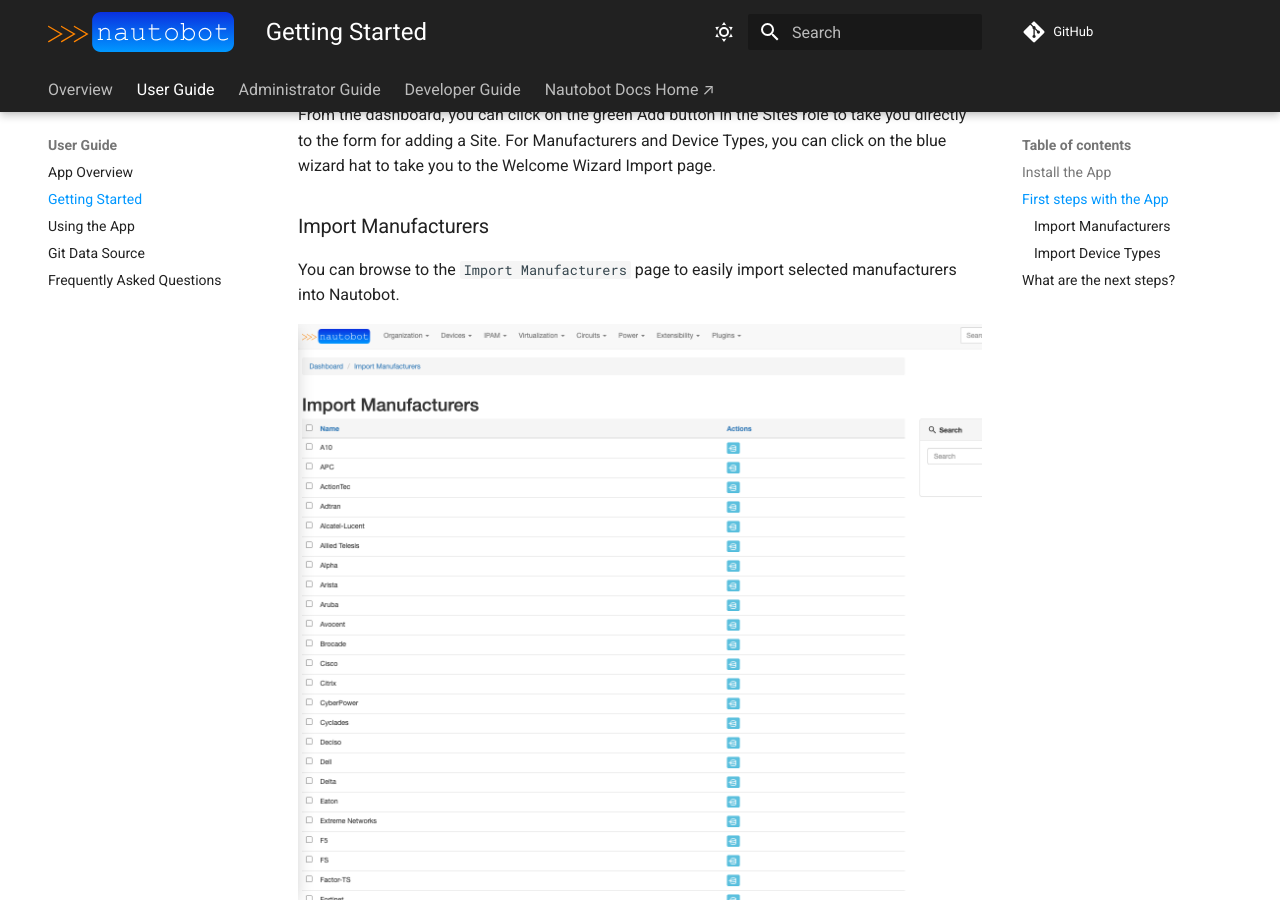
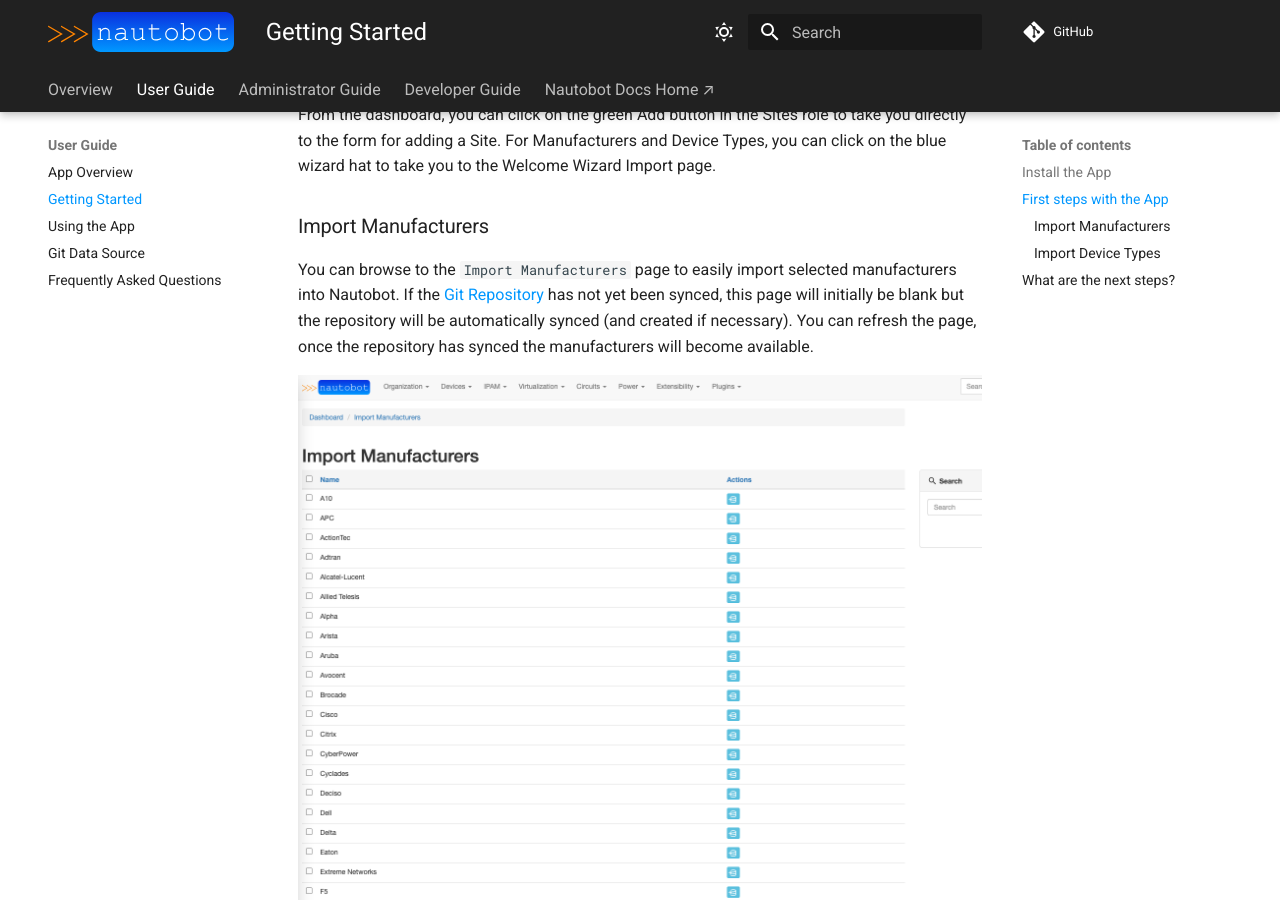
Before and after one commit to nautobot/nautobot-app-welcome-wizard, an MkDocs documentation site: the page built from docs/user/app_getting_started.md, in a window 1280 px wide and 900 px high, scrolled down 1044 px. Built offline with MkDocs 1.6.1 and Material for MkDocs 9.7.7, drawn with Linux system fonts in a browser that asks for light colours; comment, search, counter and statistics services are not loaded; some of the changed text lies outside the part shown.

```diff
--- a/docs/user/app_getting_started.md
+++ b/docs/user/app_getting_started.md
@@ -20,7 +20,8 @@
 
 ### Import Manufacturers
 
-You can browse to the `Import Manufacturers` page to easily import selected manufacturers into Nautobot.
+You can browse to the `Import Manufacturers` page to easily import selected manufacturers into Nautobot. If the [Git Repository](git_datasource.md)
+has not yet been synced, this page will initially be blank but the repository will be automatically synced (and created if necessary). You can refresh the page, once the repository has synced the manufacturers will become available.
 
 ![Import Manufacturers](../images/merlin_import_manufacturers.png)
 
@@ -44,7 +45,8 @@
 
 ### Import Device Types
 
-You can browse to the `Import Device Types` page to easily import selected device types into Nautobot.
+You can browse to the `Import Device Types` page to easily import selected device types into Nautobot.  If the [Git Repository](git_datasource.md)
+has not yet been synced, this page will initially be blank but the repository will be automatically synced (and created if necessary). You can refresh the page, once the repository has synced the device types will become available.
 
 ![Import Device Types](../images/merlin_import_device_type.png)
 
```
Also changed, not shown: docs/admin/install.md (+1 -1 lines), docs/admin/release_notes/version_2.0.md (+2 -2 lines), docs/user/app_overview.md (+1 -1 lines), docs/user/app_use_cases.md (+1 -1 lines), docs/user/git_datasource.md (+2 -2 lines), docs/images/merlin_gitrepo.png, docs/images/merlin_gitrepo_syncd.png, 2 other files.
